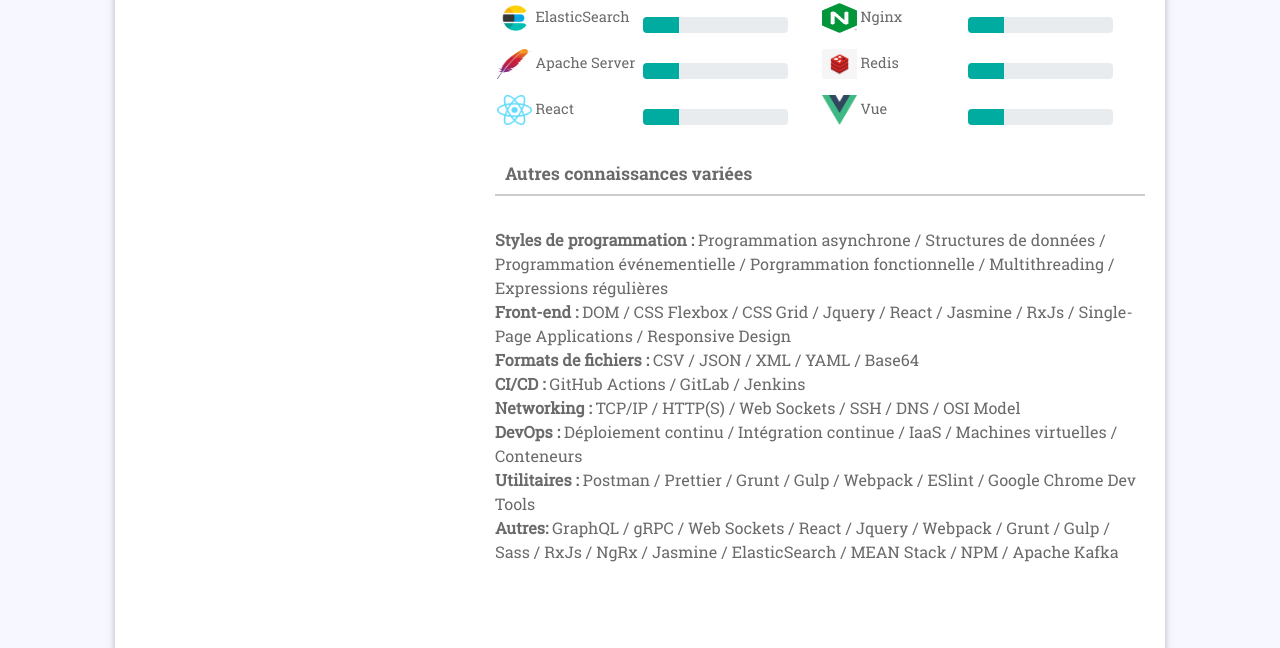
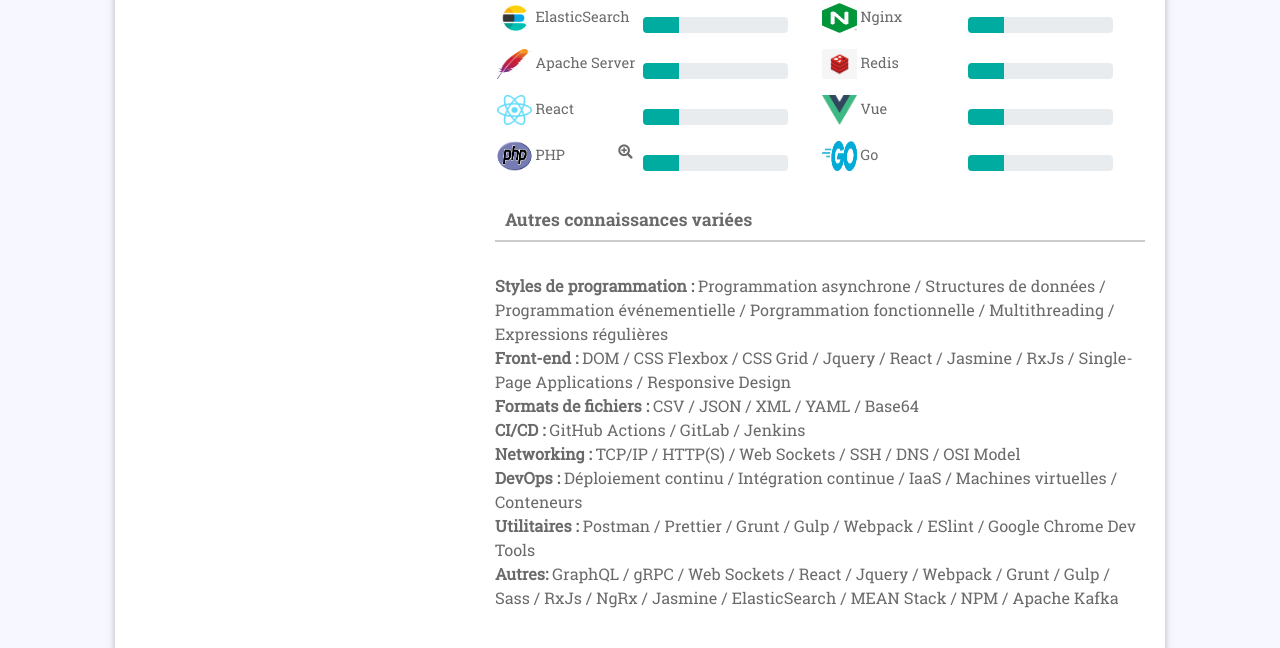
Before and after one commit to bretondev/portfolio, a plain HTML site: page fr/index.html in a window 1280 px wide. Shown: the part 1299-1947 px from the top of the page. Drawn offline with Linux system fonts and the light colour scheme.

Commit message:
Go and PHP

```diff
--- a/fr/sections/skills.html
+++ b/fr/sections/skills.html
@@ -939,3 +939,57 @@
             </div>
         </div>
     </div>
+
+
+        <div class="col-md-6">
+        <div class="prog-row row">
+            <div class="col-sm-5">
+                <img src="../assets/logos/php.png" class="skill-icon" />
+                PHP
+            </div>
+            <div class="col-sm-1">
+                <a
+                data-placement="right"
+                data-toggle="popover"
+                data-content="PHP Core / Laravel / Symfony"
+                data-trigger="hover">
+                    <i class="fas fa-search-plus"
+                    >
+                    </i>
+                </a>
+            </div>
+            <div class="col-sm-6 progress-box">
+                <div class="progress">
+                    <div
+                        class="progress-bar"
+                        role="progressbar"
+                        style="width: 25%"
+                        aria-valuenow="25"
+                        aria-valuemin="0"
+                        aria-valuemax="100"
+                    ></div>
+                </div>
+            </div>
+        </div>
+    </div>
+
+        <div class="col-md-6">
+        <div class="prog-row row">
+            <div class="col-sm-6">
+                <img src="../assets/logos/go.png" class="skill-icon" />
+                Go
+            </div>
+            <div class="col-sm-6 progress-box">
+                <div class="progress">
+                    <div
+                        class="progress-bar"
+                        role="progressbar"
+                        style="width: 25%"
+                        aria-valuenow="25"
+                        aria-valuemin="0"
+                        aria-valuemax="100"
+                    ></div>
+                </div>
+            </div>
+        </div>
+    </div>
```
Also changed, not shown: assets/logos/go.png (added), assets/logos/php.png (added).
